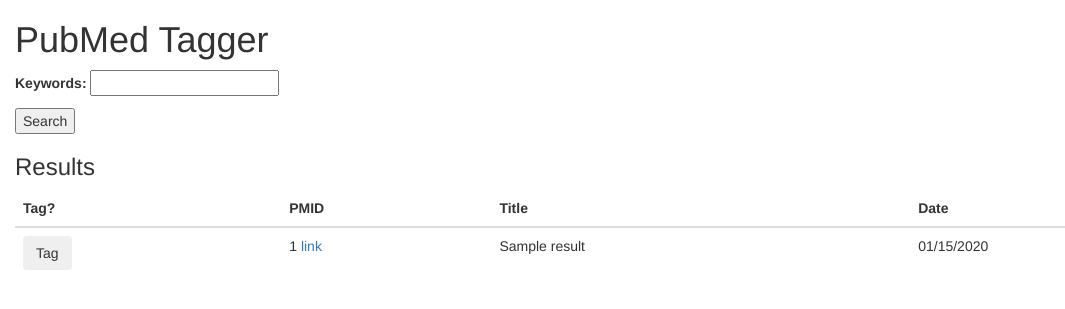
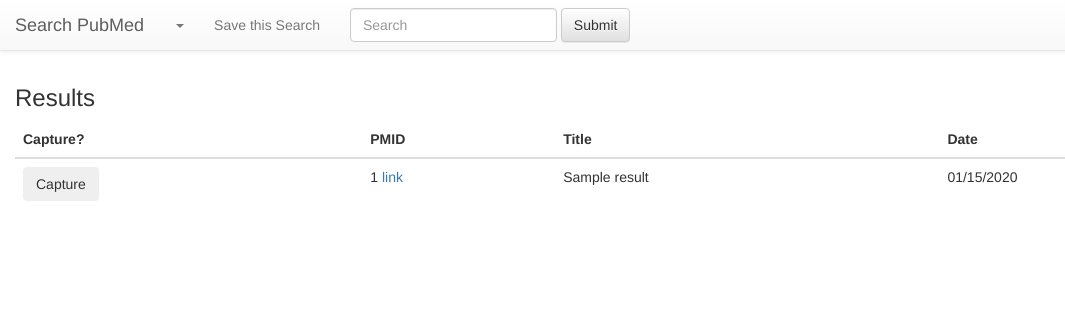
Before and after one commit to jordotech/lum, a Django app: template lum/templates/lum/search.html in a window 1280 px wide. Shown: the top 309 px of the page, without its empty margins (0-1065 px from the left). Run offline with Django 3.2, Linux system fonts and the light colour scheme; tables that the repository leaves empty hold one stand-in row (values such as "Sample post"); the template is opened without the code that fills it: values that come from a table or form of the project are taken from there, most other values are stand-ins (such as "Sample title", 1, 10 or a date in 2020); some libraries are stand-ins or nearby versions.

Commit message:
navbars, login redirects

```diff
--- a/lum/forms.py
+++ b/lum/forms.py
@@ -4,4 +4,12 @@ class PubMedForm(forms.Form):
     """
     Slightly different if displayed in in-app browser (no captcha)
     """
-    keywords = forms.CharField(label="Keywords", max_length=100)
+    q = forms.CharField(
+        label="Keywords",
+        max_length=100,
+        widget=forms.TextInput(
+            attrs={
+        'placeholder':'Search',
+                'class': 'form-control'
+        })
+    )
--- a/lum/templates/lum/search.html
+++ b/lum/templates/lum/search.html
@@ -1,24 +1,61 @@
 {% extends "base.html" %}
 {% load static %}
+{% block navbar %}
 
+    <nav class="navbar navbar-default navbar-fixed-top">
+            <div class="container-fluid">
+                <div class="navbar-header">
+                    <button type="button" class="navbar-toggle collapsed" data-toggle="collapse"
+                            data-target="#bs-example-navbar-collapse-1" aria-expanded="false">
+                        <span class="sr-only">Toggle navigation</span>
+                        <span class="icon-bar"></span>
+                        <span class="icon-bar"></span>
+                        <span class="icon-bar"></span>
+                    </button>
+                    <a class="navbar-brand" href="/">Search PubMed</a>
+                </div>
+
+                <!-- Collect the nav links, forms, and other content for toggling -->
+                <div class="collapse navbar-collapse" id="bs-example-navbar-collapse-1">
+                    <ul class="nav navbar-nav">
+
+                        <li class="dropdown">
+                            <a href="#" class="dropdown-toggle" data-toggle="dropdown" role="button"
+                               aria-haspopup="true" aria-expanded="false">{{ request.user.username }} <span class="caret"></span></a>
+                            <ul class="dropdown-menu">
+                                <li><a href="#">Saved Searches</a></li>
+                                <li><a href="/logout/?next={{ request.path }}">Logout</a></li>
+
+                            </ul>
+                        </li>
+                        <li><a href="#">Save this Search</a></li>
+                    </ul>
+                    <form id="search-form" action="." method="get" class="navbar-form navbar-left" role="search">
+                        <div class="form-group">
+                            {{ form.q }}
+                        </div>
+                        <button type="submit" class="btn btn-default">Submit</button>
+                    </form>
+
+
+                </div><!-- /.navbar-collapse -->
+            </div><!-- /.container-fluid -->
+        </nav>
+
+
+{% endblock %}
 {% block content %}
-
+    <style>
+        body {
+            padding-top: 65px;
+        }
+    </style>
     <div class="row">
-        <div class="col-md-4">
-            <h1>PubMed Tagger</h1>
-            <form action="." method="post">
-                {% csrf_token %}
-                {{ form.as_p }}
-
-                <input type="submit" value="Search"/>
-            </form>
-        </div>
-        <div class="col-md-8"></div>
         <div class="col-md-12">
             <h3>Results {% if pmids %}({{ result_count }}){% endif %}</h3>
             <table class="table">
                 <thead>
-                <th>Tag?</th>
+                <th>Capture?</th>
                 <th>PMID</th>
                 <th>Title</th>
                 <th>Date</th>
@@ -29,7 +66,7 @@
                         <td>
                             <button type="button" class="btn btn-secondary" data-toggle="tooltip" data-placement="top"
                                     title="Tag for {{ keywords }}">
-                                Tag
+                                Capture
                             </button>
                         </td>
                         <td>{{ result.pmid }} <a target="_blank"
@@ -41,7 +78,6 @@
                 {% endfor %}
                 </tbody>
             </table>
-
         </div>
         <div class="col-md-8">
 
--- a/settings/base.py
+++ b/settings/base.py
@@ -3,6 +3,7 @@ BASE_DIR = os.path.dirname(os.path.dirname(__file__))
 
 SECRET_KEY = 'g+)@fwqh$60!^hu^p%0xsm=5e50vg&+f!dkz8fbbm*1_t$yop3'
 LOGIN_REDIRECT_URL = '/'
+LOGIN_URL = '/login/'
 DEBUG = True
 ALLOWED_HOSTS = []
 
@@ -33,6 +34,7 @@ TEMPLATES = [
                 'django.template.context_processors.static',
                 'django.template.context_processors.tz',
                 'django.contrib.messages.context_processors.messages',
+                'django.core.context_processors.request',
             ],
 
         },
--- a/templates/base.html
+++ b/templates/base.html
@@ -45,8 +45,9 @@
 
     </script>
 </head>
-<body style="{% if hex %}height:100%;background-color:#{{ hex }};{% endif %}">
+<body style="padding-top:65px;{% if hex %}height:100%;background-color:#{{ hex }};{% endif %}">
 <div class="container-fluid">
+    {% block navbar %}{% endblock %}
     {% block content %}{% endblock %}
 
 </div>
```
Also changed, not shown: lum/templates/lum/home.html (+31 -2 lines), lum/views.py (+20 -42 lines), templates/registration/login.html (+32 -12 lines), templates/registration/login_form.html (added, +12 -0 lines).
